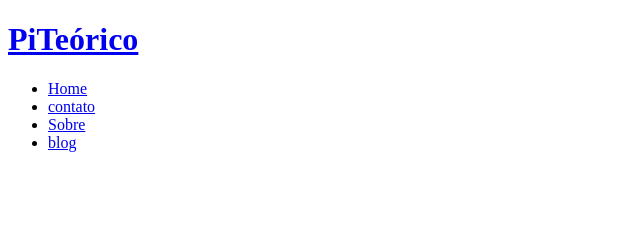
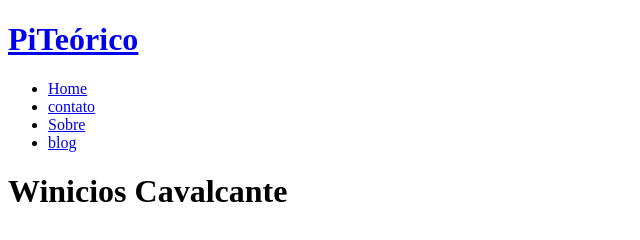
Before and after one commit to winicabe/PiTeorico, a plain HTML site: page index.html in a window 1280 px wide. Shown: the whole page, without its empty margins (0-640 px from the left). Drawn offline with Linux system fonts and the light colour scheme.

Commit message:
Update index.html

```diff
--- a/index.html
+++ b/index.html
@@ -14,5 +14,8 @@
         <li><a href="#">Sobre</a></li>
         <li><a href="#">blog</a></li>
     </ul>
+    <main>
+        <h1>Winicios Cavalcante</h1>
+    </main>
 </body>
 </html>
```
